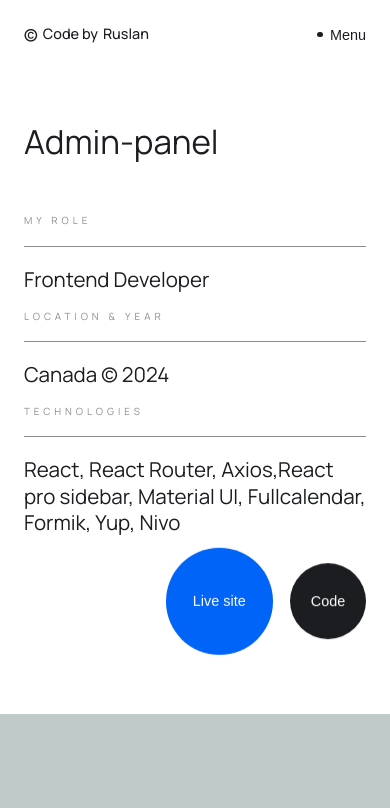
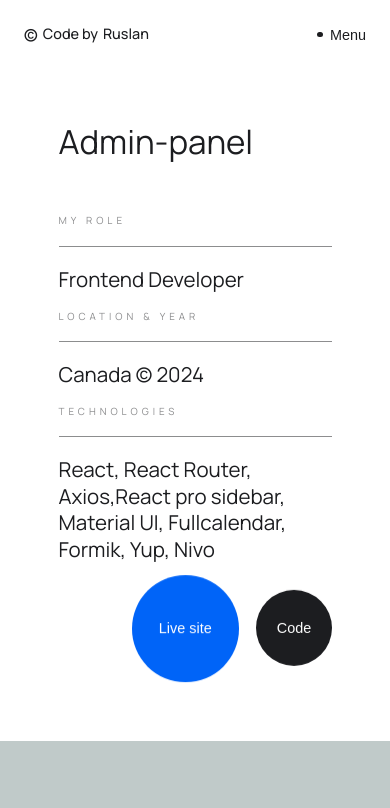
Before and after one commit to ssenick/ssenick-portfolio, a React (Vite) app: page /work/admin-panel in a window 390 px wide. Shown: the top 808 px of the page. Built offline with nearby package versions, Linux system fonts and the light colour scheme.

Commit message:
separated styles, add container

```diff
--- a/src/pages/ProjectPage/ui/ProjectPage/ProjectPage.module.scss
+++ b/src/pages/ProjectPage/ui/ProjectPage/ProjectPage.module.scss
@@ -3,6 +3,9 @@
 
   .wrapper {
     padding: calc(var(--p-container) * 2) 0;
+  }
+
+  .container {
     max-width: 70vw;
     margin: 0 auto;
     width: 100%;
@@ -11,6 +14,7 @@
   @media (max-width: 992px) {
     .wrapper {
       max-width: 85vw;
+      margin: 0 auto;
     }
   }
 
```
